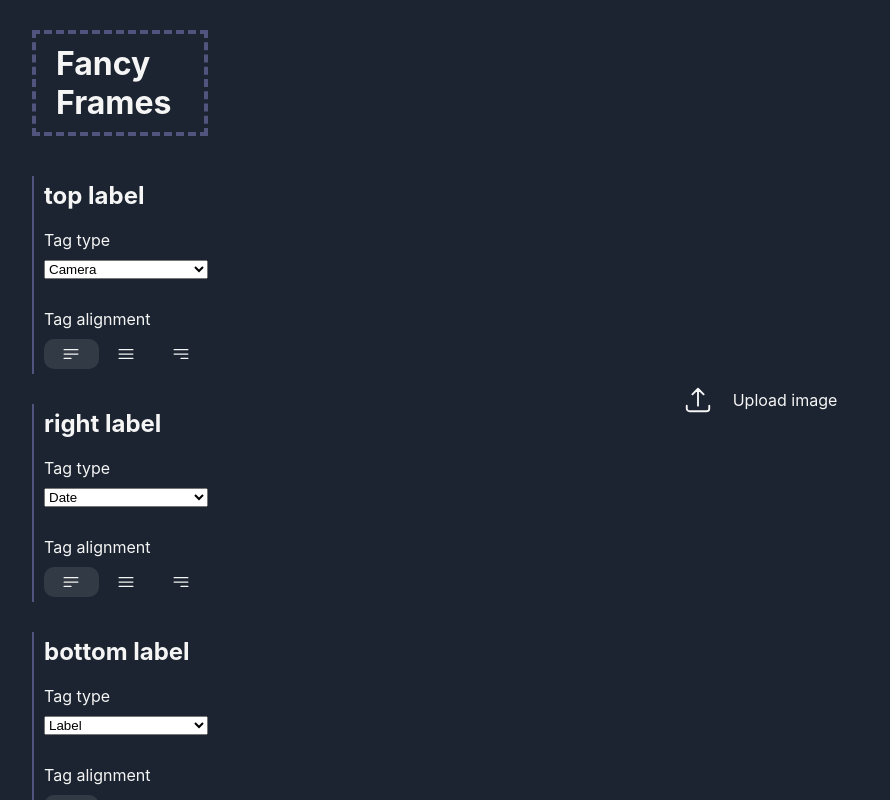
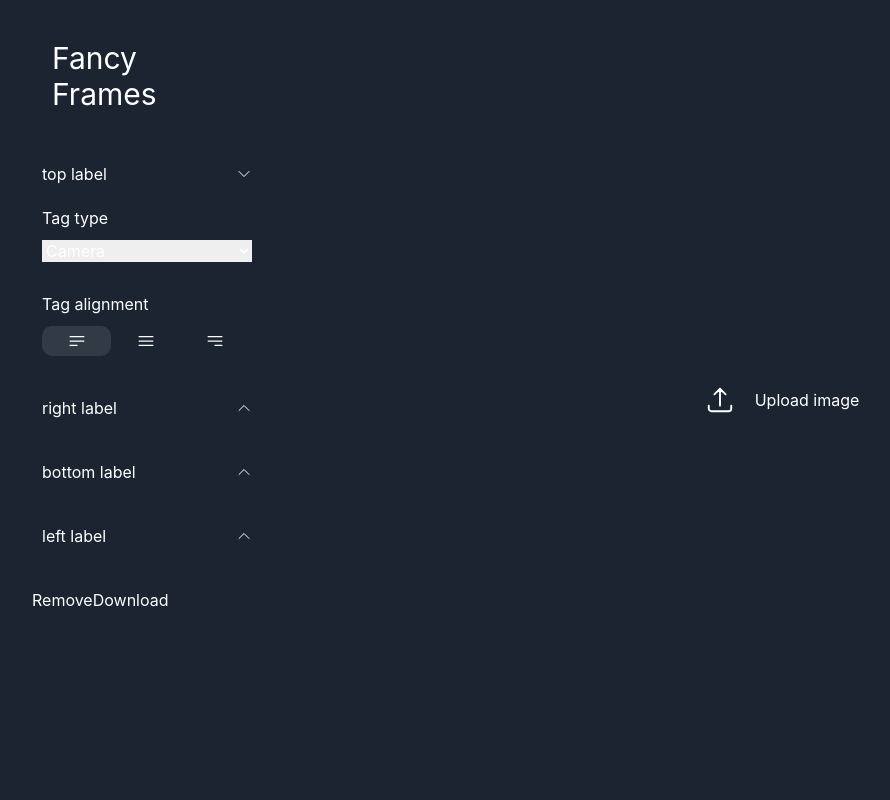
Before and after one commit to Oliver-Redeyoff/FancyFrames, a React (Create React App) app: page / in a window 1280 px wide. Shown: the whole page, without its empty margins (8-898 px from the left). Built offline with nearby package versions, Linux system fonts and the light colour scheme.

Commit message:
added tailwindcss

```diff
--- a/package.json
+++ b/package.json
@@ -11,12 +11,15 @@
     "@types/node": "^16.7.13",
     "@types/react": "^18.0.0",
     "@types/react-dom": "^18.0.0",
+    "autoprefixer": "^10.4.16",
     "exif-js": "^2.3.0",
     "html-to-image": "^1.11.11",
     "moment": "^2.30.1",
+    "postcss-cli": "^11.0.0",
     "react": "^18.2.0",
     "react-dom": "^18.2.0",
     "react-scripts": "5.0.1",
+    "tailwindcss": "^3.4.1",
     "typescript": "^4.4.2",
     "web-vitals": "^2.1.0"
   },
--- /dev/null
+++ b/postcss.config.js
@@ -0,0 +1,3 @@
+module.exports = {
+  plugins: [require("tailwindcss"), require("autoprefixer")],
+};
--- a/src/App.css
+++ b/src/App.css
@@ -3,3 +3,7 @@
   width: 100vw;
   height: 100vh;
 }
+
+.flex-filler {
+  flex-grow: 1;
+}
--- a/src/components/ImageEditor/ImageEditor.css
+++ b/src/components/ImageEditor/ImageEditor.css
@@ -4,12 +4,11 @@
   width: 100%;
   height: 100%;
   align-items: stretch;
-  color: whitesmoke;
 
   .settings-container {
     position: relative;
-    width: 20vw;
-  }
+    width: 300px;
+    flex-shrink: 0;
 
     .settings {
       padding: 30px 40px;
@@ -34,23 +33,38 @@
         margin: 0px;
         padding: 10px 20px;
         margin-bottom: 40px;
-      border: 4px dashed #51557e;
+        border: 4px dashed var(--accent-color);
       }
 
       .label-settings {
-      border-left: 2px solid #51557e;
-      margin-bottom: 30px;
-      padding: 5px 0px 5px 10px;
+        margin-bottom: 40px;
 
         h2 {
+          display: flex;
+          align-items: center;
+          justify-content: center;
           margin: 0px;
           cursor: pointer;
+          border-left: 2px solid var(--accent-color);
+          padding-left: 10px;
+
+          svg {
+            width: 1rem;
+          }
         }
 
         .label-settings-body {
           display: flex;
           flex-direction: column;
           gap: 10px;
+          padding-left: 10px;
+          overflow: hidden;
+          max-height: 170px;
+          transition: all 0.3s;
+
+          &.collapsed {
+            max-height: 0px;
+          }
 
           label {
             margin-top: 20px;
@@ -80,9 +94,9 @@
         }
       }
     }
+  }
 
   .fancy-image-container {
-    /* background-color: red; */
     display: flex;
     align-items: center;
     justify-content: center;
@@ -138,8 +152,8 @@
       color: rgba(60, 60, 63, 0.45);
 
       img {
-        max-width: calc(65vw - var(--padding));
-        max-height: calc(80vh - var(--padding));
+        max-width: calc(60vw - var(--padding) * 2);
+        max-height: calc(80vh - var(--padding) * 2);
       }
 
       .label {
--- a/src/components/ImageEditor/ImageEditor.tsx
+++ b/src/components/ImageEditor/ImageEditor.tsx
@@ -10,14 +10,29 @@ import {
   Bars3BottomLeftIcon,
   Bars3Icon,
   Bars3BottomRightIcon,
+  ChevronDownIcon,
 } from "@heroicons/react/24/outline";
 
 import { ImageInfo, LabelInfo, Tags } from "../../utils/Types";
 import { GetTags } from "../../utils/TagData";
 
 const ImageEditor = () => {
+  const fancyImageRef = useRef<HTMLDivElement>(null);
+
   const [selectedImage, setSelectedImage] = useState<string | null>(null);
   const [imageInfo, setImageInfo] = useState<ImageInfo>({} as ImageInfo);
+
+  const [labelSettingsCollapsed, setLabelSettingsCollapsed] = useState<{
+    top: boolean;
+    right: boolean;
+    bottom: boolean;
+    left: boolean;
+  }>({
+    top: false,
+    right: true,
+    bottom: true,
+    left: true,
+  });
   const [labelDetails, setLabelDetails] = useState<{
     top: LabelInfo;
     right: LabelInfo;
@@ -26,10 +41,9 @@ const ImageEditor = () => {
   }>({
     top: { type: "Camera", alignment: "start" },
     right: { type: "Date", alignment: "start" },
-    bottom: { type: "Label", alignment: "start" },
+    bottom: { type: "Title", alignment: "start" },
     left: { type: "Coordinates", alignment: "start" },
   });
-  const fancyImageRef = useRef<HTMLDivElement>(null);
 
   useEffect(() => {
     console.log(imageInfo);
@@ -120,15 +134,51 @@ const ImageEditor = () => {
 
   return (
     <div className="image-editor">
+      {/* SETTINGS */}
       <div className="settings-container">
         <div className="settings">
-          <h1>Fancy Frames</h1>
+          <h1 className="text-3xl">Fancy Frames</h1>
 
+          {/* LABEL SETTINGS */}
           {Object.keys(labelDetails).map((position) => (
             <div key={position} className="label-settings">
-              <h2>{position} label</h2>
+              <h2
+                onClick={() => {
+                  var newLabelSettingsCollapsed = { ...labelSettingsCollapsed };
+                  newLabelSettingsCollapsed[
+                    position as keyof typeof labelSettingsCollapsed
+                  ] =
+                    !newLabelSettingsCollapsed[
+                      position as keyof typeof labelSettingsCollapsed
+                    ];
+                  setLabelSettingsCollapsed(newLabelSettingsCollapsed);
+                }}
+              >
+                <span>{position} label</span>
+                <div className="flex-filler"></div>
+                <div
+                  className={
+                    labelSettingsCollapsed[
+                      position as keyof typeof labelSettingsCollapsed
+                    ]
+                      ? "rotate-180"
+                      : ""
+                  }
+                >
+                  <ChevronDownIcon />
+                </div>
+              </h2>
 
-              <div className="label-settings-body">
+              <div
+                className={
+                  "label-settings-body " +
+                  (labelSettingsCollapsed[
+                    position as keyof typeof labelSettingsCollapsed
+                  ]
+                    ? "collapsed"
+                    : "")
+                }
+              >
                 <label>Tag type</label>
                 <select
                   value={
@@ -182,6 +232,7 @@ const ImageEditor = () => {
         </div>
       </div>
 
+      {/* FANCY IMAGE */}
       <div className="fancy-image-container">
         {!selectedImage && (
           <div className="image-upload">
--- /dev/null
+++ b/src/style.css
@@ -0,0 +1,3 @@
+@import "tailwindcss/base";
+@import "tailwindcss/components";
+@import "tailwindcss/utilities";
--- a/src/utils/TagData.tsx
+++ b/src/utils/TagData.tsx
@@ -34,7 +34,7 @@ export function GetTags(imageInfo: ImageInfo): Tags {
       icon: <CalendarIcon />,
       content: [<span>{imageInfo.date?.format("ddd, Do MMM YYYY")}</span>],
     },
-    Label: {
+    Title: {
       icon: <TagIcon />,
       content: [<span>{imageInfo.label}</span>],
     },
--- a/src/utils/Types.tsx
+++ b/src/utils/Types.tsx
@@ -19,7 +19,7 @@ export interface Tags {
   Camera: TagInfo;
   Date: TagInfo;
   Coordinates: TagInfo;
-  Label: TagInfo;
+  Title: TagInfo;
 }
 
 export interface LabelInfo {
--- /dev/null
+++ b/tailwind.config.js
@@ -0,0 +1,8 @@
+/** @type {import('tailwindcss').Config} */
+module.exports = {
+  content: ["./src/**/*.{js,jsx,ts,tsx}"],
+  theme: {
+    extend: {},
+  },
+  plugins: [],
+};
```
Also changed, not shown: src/index.tsx (+7 -6 lines), 1 other file (tests, documents, lock files or other folders). Lines whose indentation alone changed are shown as unchanged.
